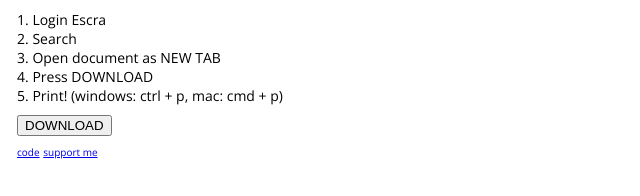
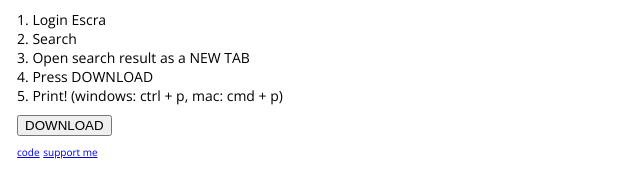
Before and after one commit to jbethuel/escra-helper, a browser extension: page index.html in a window 1280 px wide. Shown: the full height of the page, 0-640 px from the left. Drawn offline with nearby package versions, Linux system fonts and the light colour scheme.

Commit message:
Update index.html

```diff
--- a/index.html
+++ b/index.html
@@ -38,7 +38,7 @@
     <div>
       <p>1. Login Escra</p>
       <p>2. Search</p>
-      <p>3. Open document as NEW TAB</p>
+      <p>3. Open search result as a NEW TAB</p>
       <p>4. Press DOWNLOAD</p>
       <p>5. Print! (windows: ctrl + p, mac: cmd + p)</p>
       <button id="button">DOWNLOAD</button>
```
